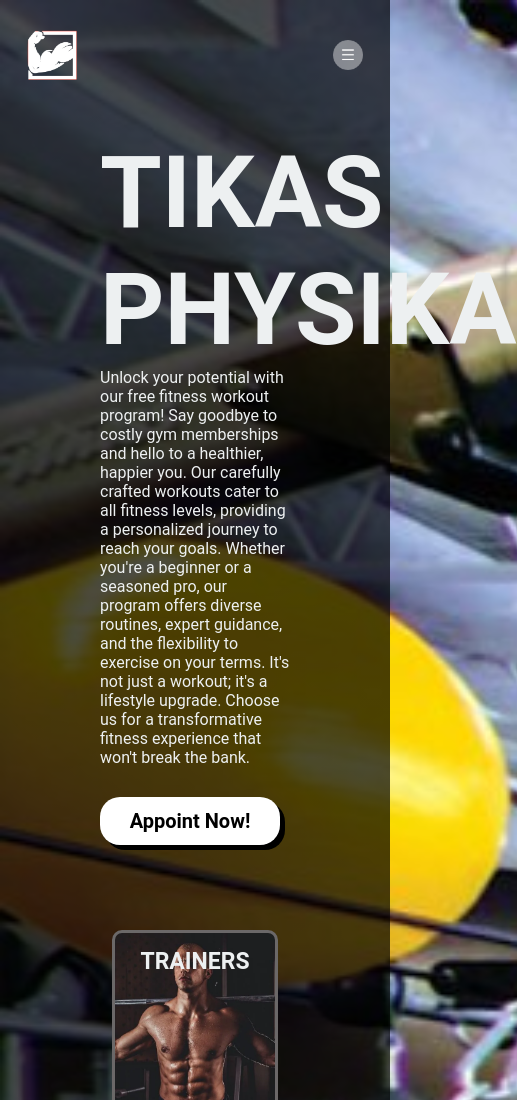
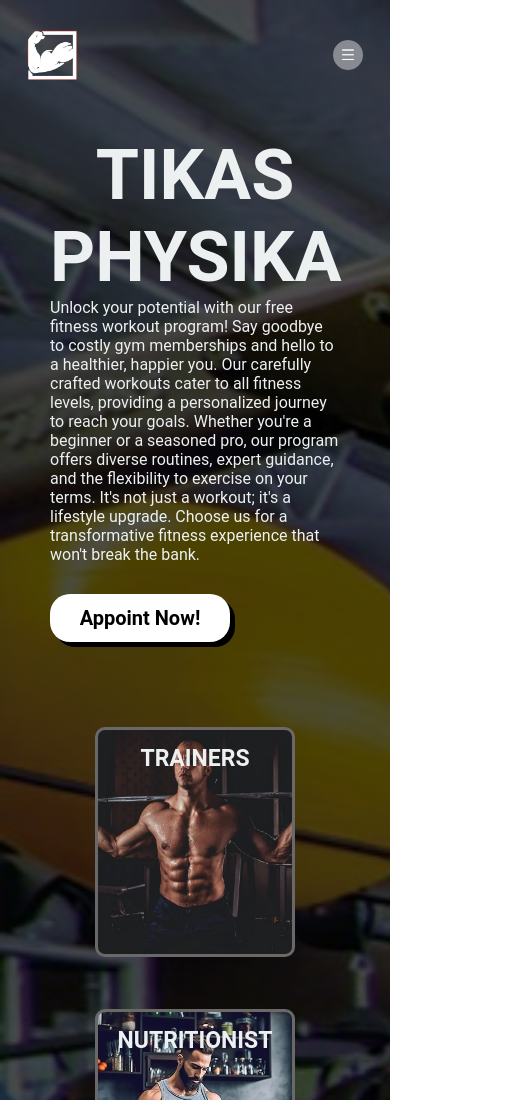
Before and after one commit to Channnnnnnnn1/TikasPhysika, a plain HTML site: page index.html in a window 390 px wide. Shown: the top 1100 px of the page, 517 px wide, since content can reach past the window. Drawn offline with Linux system fonts and the light colour scheme.

Commit message:
Add files via upload

```diff
--- a/TikasPhysika.css
+++ b/TikasPhysika.css
@@ -800,3 +800,13 @@ ul{
     margin: 0px auto 0px auto;
   }
 }
+@media screen and (max-width: 540px){
+  h1{
+    font-size: 70px;
+    text-align: center;
+  }
+  .firstSection{
+    display: block;
+    padding: 0px 50px 0px 50px;
+  }
+}
```
